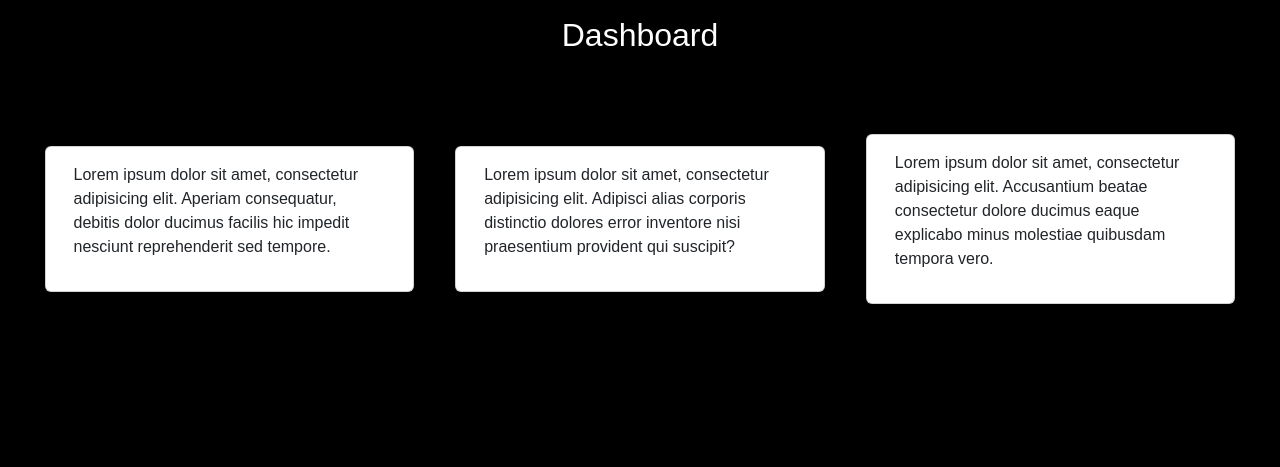
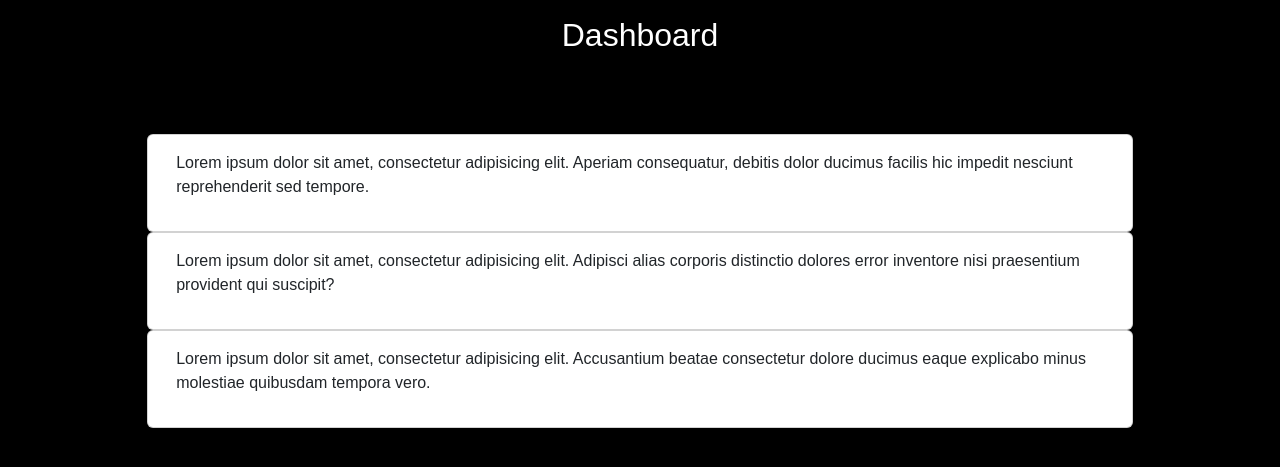
Before and after one commit to WayneBruton/flaskPersonal, a Flask app: template website/templates/dashboard.html in a window 1280 px wide. Shown: the part 56-523 px from the top of the page. Run offline with Flask 3, Linux system fonts and the light colour scheme; the template is opened without the code that fills it, so the values that code supplies are empty; parts of the project's set-up code (start-up, migrations or seed data) failed here and were passed over; some libraries are stand-ins or nearby versions.

Commit message:
2023/09/03E

```diff
--- a/website/templates/dashboard.html
+++ b/website/templates/dashboard.html
@@ -7,7 +7,7 @@
 <h2 class="text-center" style="color: white;">Dashboard</h2>
 <br><br>
 <div class="row p-4">
-	<div class="card m-auto" style="width: 30%;">
+	<div class="card m-auto" style="width: 80%;">
 		<div class="card-body">
 			<div id="chart1"></div>
 			<p>
@@ -16,7 +16,7 @@
 			</p>
 		</div>
 	</div>
-	<div class="card m-auto" style="width: 30%;">
+	<div class="card m-auto" style="width: 80%;">
 		<div class="card-body">
 			<div id="chart2"></div>
 			<p>
@@ -26,7 +26,7 @@
 		</div>
 	</div>
 
-	<div class="card m-auto" style="width: 30%;">
+	<div class="card m-auto" style="width: 80%;">
 		<div class="card-body">
 			<div id="chart3"></div>
 			<p>
```
